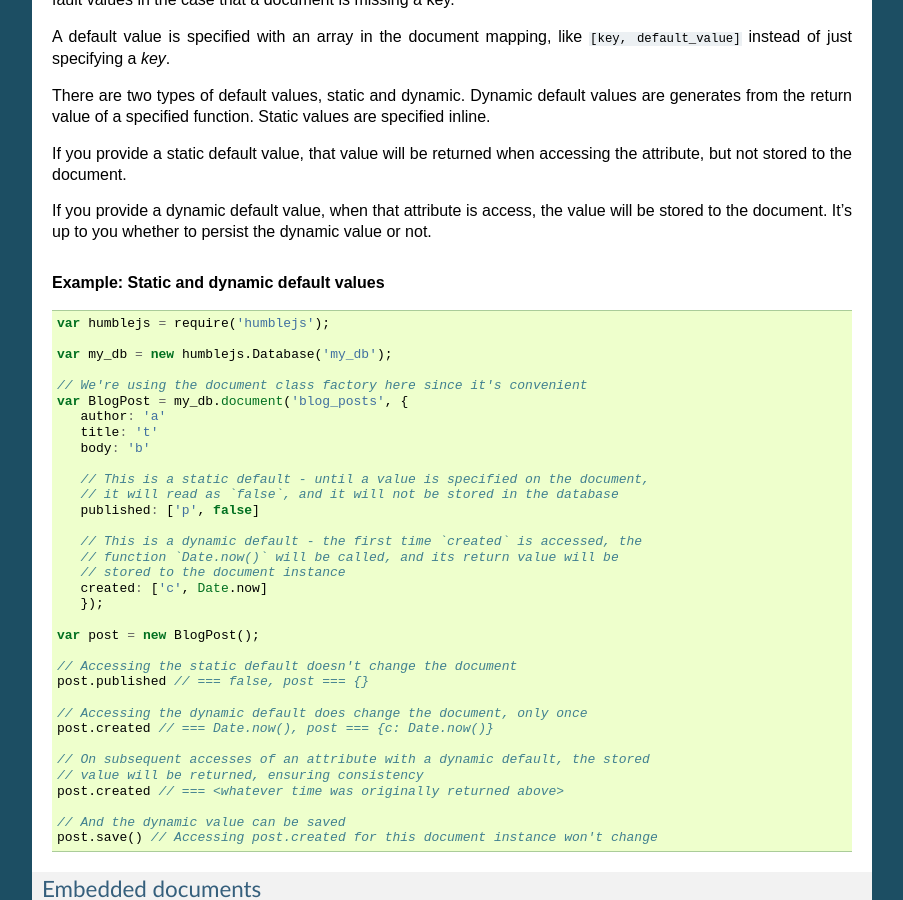
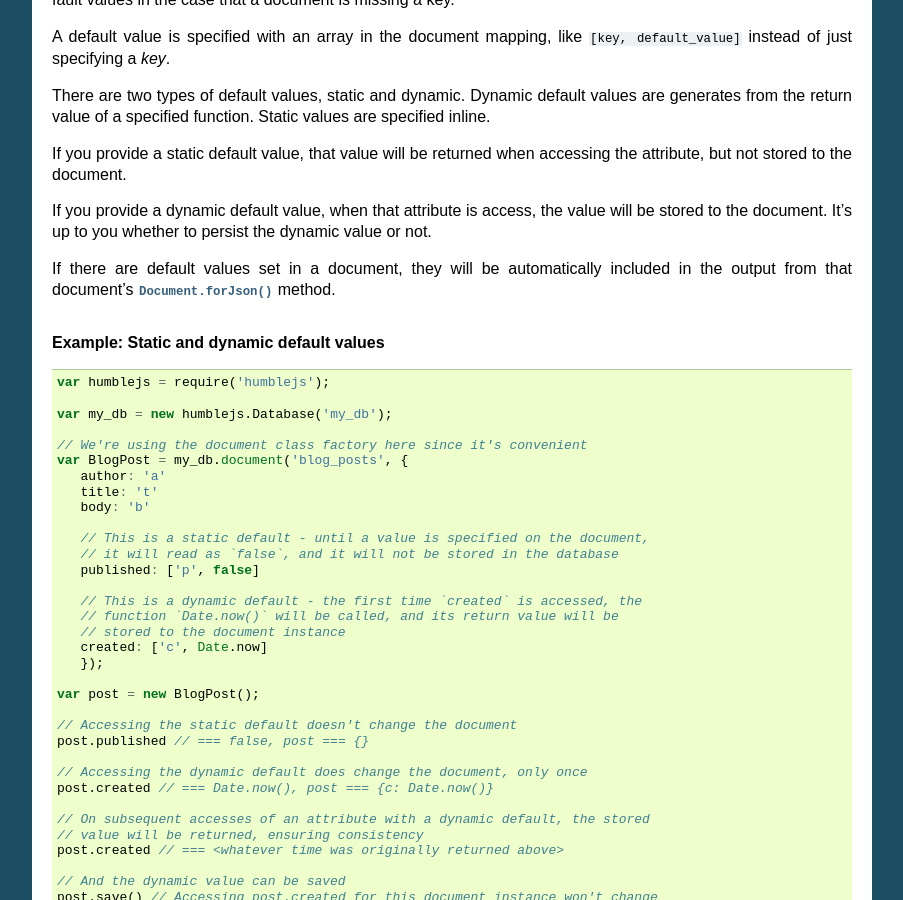
Before and after one commit to aboutdotme/humblejs, a Sphinx documentation site: the page built from docs/index.rst, in a window 1280 px wide and 900 px high, scrolled down 5672 px. Shown: the whole window, without its empty margins (198-1101 px from the left). Built offline with Sphinx 7.4.7, drawn with Linux system fonts in a browser that asks for light colours; comment, search, counter and statistics services are not loaded.

Commit message:
Moar docs.

```diff
--- a/docs/index.rst
+++ b/docs/index.rst
@@ -339,6 +339,9 @@
 value will be stored to the document. It's up to you whether to persist the
 dynamic value or not.
 
+If there are default values set in a document, they will be automatically
+included in the output from that document's :func:`Document.forJson` method.
+
 .. rubric:: Example: Static and dynamic default values
 
 .. code-block:: javascript
```
